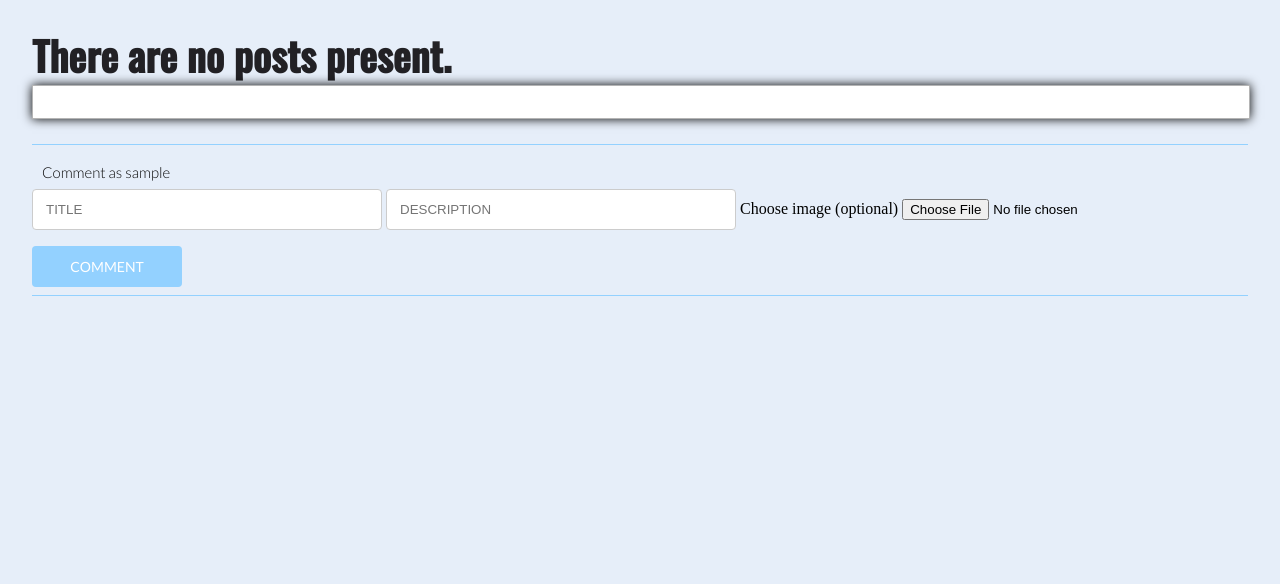
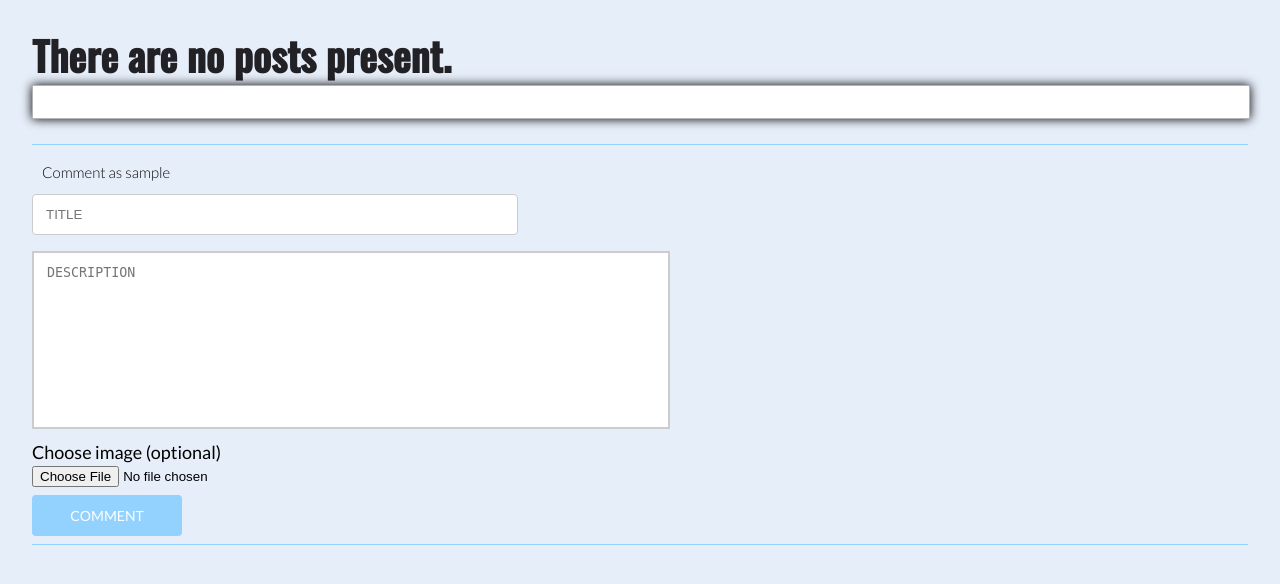
Before and after one commit to 2323841m/MeanSunz_Project, a Django app: template meansunz_project/templates/meansunz/post.html in a window 1280 px wide. Shown: the part 106-690 px from the top of the page. Run offline with Django 3.2, Linux system fonts and the light colour scheme; the template is opened without the code that fills it: values that come from a table or form of the project are taken from there, others are empty; the visitor is signed in with stand-in values (Sample User, id 1); parts of the project's set-up code (start-up, migrations or seed data) failed here and were passed over.

Commit message:
added textareas to create post and comments

```diff
--- a/meansunz_project/meansunz/forms.py
+++ b/meansunz_project/meansunz/forms.py
@@ -67,7 +67,7 @@ class CategoryForm(forms.ModelForm):
 class PostForm(forms.ModelForm):
     title = forms.CharField(max_length=64, widget=forms.TextInput(attrs={'class': 'textForm', 'placeholder': 'TITLE'}))
     description = forms.CharField(max_length=1024, required=False,
-                                  widget=forms.TextInput(attrs={'class': 'textForm', 'placeholder': 'DESCRIPTION'}))
+                                  widget=forms.Textarea(attrs={'class': 'textArea', 'placeholder': 'DESCRIPTION'}))
     picture = forms.ImageField(required=False, help_text="Choose image (optional)")
     views = forms.IntegerField(widget=forms.HiddenInput(), initial=0)
     likes = forms.IntegerField(widget=forms.HiddenInput(), initial=0)
@@ -101,7 +101,8 @@ class PostForm(forms.ModelForm):
 
 
 class CommentForm(forms.ModelForm):
-    content = forms.CharField(max_length=512, help_text="Text")
+    content = forms.CharField(max_length=512, widget=forms.Textarea(attrs={'class': 'textArea',
+                                                                                             'placeholder': 'Comment'}))
     picture = forms.ImageField(required=False, help_text="Image(Optional)")
     likes = forms.IntegerField(widget=forms.HiddenInput(), initial=0)
 
--- a/meansunz_project/static/style/style sheet.css
+++ b/meansunz_project/static/style/style sheet.css
@@ -396,6 +396,12 @@ p {
     flex-direction: row;
 }
 
+#comment_form{
+    font-family: Lato;
+    padding-top: 5px;
+    font-size: 18px;
+}
+
 /* Leaderboards styling */
 
 table {
@@ -444,7 +450,7 @@ tr:first-child th:last-child {
 /* End of Leaderboards styling */
 
 .textForm {
-    width: 350px;
+    width: 40%;
     padding: 12px 13px;
     margin: 8px 0;
     display: inline-block;
@@ -452,6 +458,16 @@ tr:first-child th:last-child {
     border-radius: 4px;
     box-sizing: border-box;
 }
+
+.textArea{
+    width: 50%;
+    padding: 12px 13px;
+    margin: 8px 0;
+    display: inline-block;
+    border: 2px solid #ccc;
+    resize: none;
+}
+
 
 input[type=submit] {
     width: 150px;
--- a/meansunz_project/templates/meansunz/post.html
+++ b/meansunz_project/templates/meansunz/post.html
@@ -32,7 +32,7 @@
                 {% for field in form.visible_fields %}
                     {{ field.errors }}
                     {{ field.help_text }}
-                    {{ field }}
+                    <div>{{ field }}</div>
                 {% endfor %}
                 <input type="submit" name="submit" value="Comment"/>
             </form>
```
